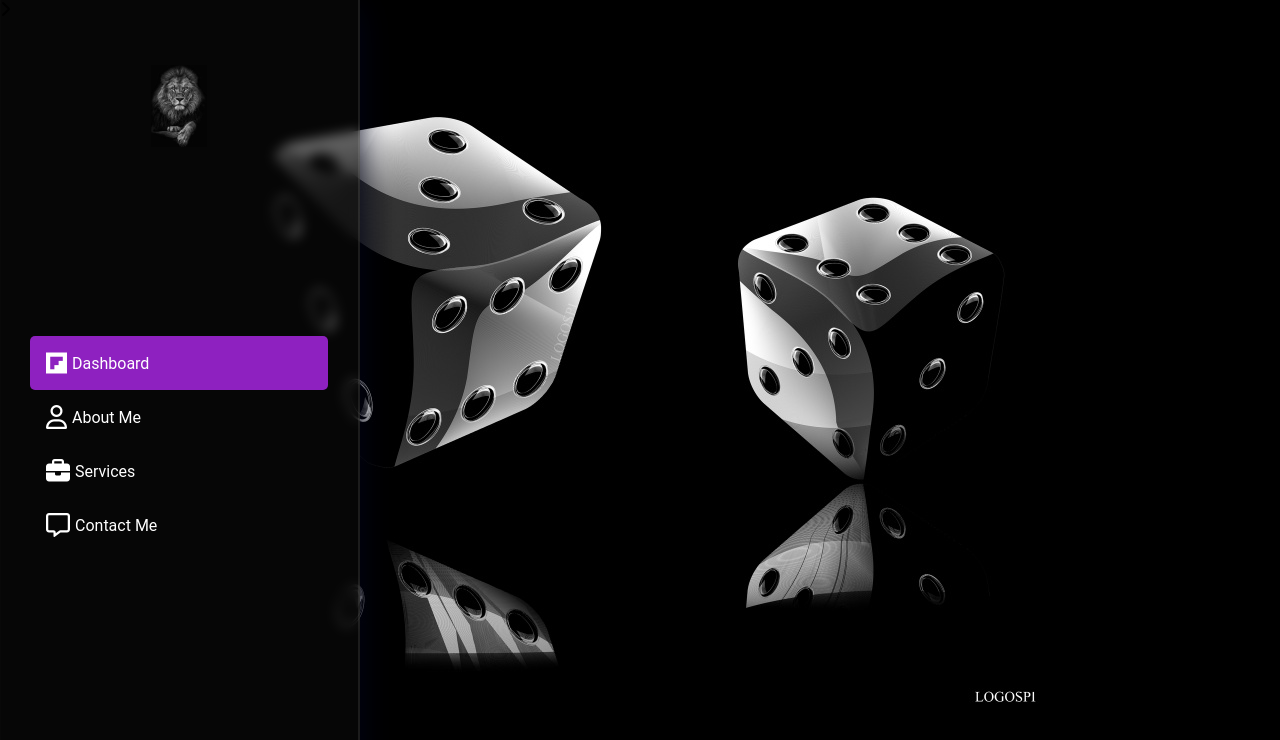
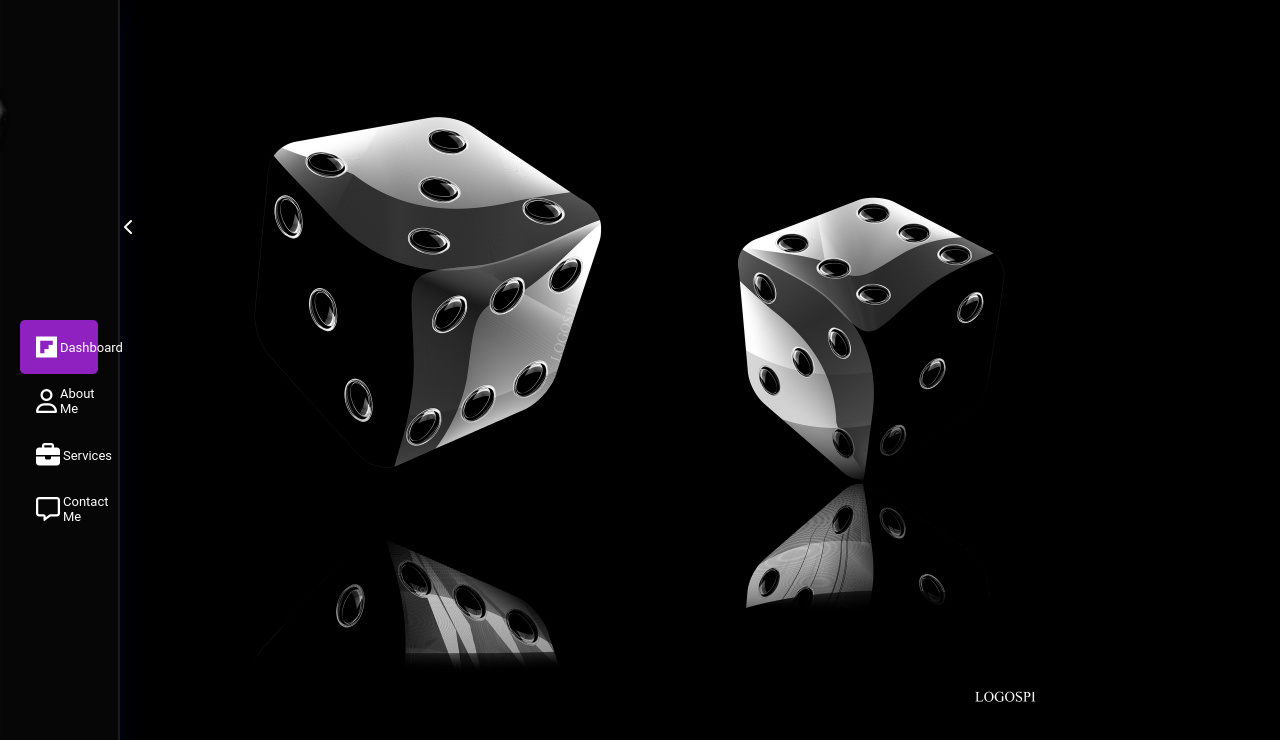
Before and after one commit to DavisKiprotich/Weather-App, a plain HTML site: page index.html in a window 1280 px wide. Shown: the top 740 px of the page. Drawn offline with Linux system fonts and the light colour scheme.

Commit message:
Sorting out appearance of my sidebar.

```diff
--- a/index.html
+++ b/index.html
@@ -9,7 +9,7 @@
 </head>
 <body>
 
-    <div class="sidebar">
+    <div class="sidebar open">
 
         <div class="toggle">
             <i class="fa-solid fa-chevron-right"></i>
@@ -17,12 +17,12 @@
 
         <div class="logo">
             <img src="./images/logo.jpeg"/>
-            <h2>Davis Kiprotich</h2>
+            <h3>Davis Kiprotich</h3>
         </div>
 
         <nav>
             <div class="nav-title">
-                Management
+                <h3>Management</h3>
             </div>
 
             <ul>
--- a/styles.css
+++ b/styles.css
@@ -13,17 +13,14 @@ body{
     background-size: cover;
     font-family: 'Roboto', sans-serif;
 }
-.logo{
-    border-radius: 50%;
-}
 
 .sidebar .logo{
     display: none;
 }
 
 .sidebar{
-    width: 360px;
-    /* width: 120px; */
+    /* width: 360px; */
+    width: 120px;
     height: 100%;
     backdrop-filter: blur(6px);
     -webkit-backdrop-filter: blur(6px);
@@ -36,17 +33,21 @@ body{
     width: 100%;
     height: 240px;
     padding: 40px 0;
-    display: grid;
+    /* display: grid;
     align-items: center;
-    justify-items: center;
+    justify-items: center; */
+    display: flex;
+    justify-content: center;
+    align-items: center;
 }
 
 .sidebar .logo img{
-    width: 56px;
-    /* height: 96px; */
+    /* width: 56px; */
+    height: 96px;
+    border-radius: 50%;
 }
 
-.sidebar .logo h2{
+.sidebar .logo h3{
     color: #fff;
     font-size: 36px;
     margin-top: 12px;
@@ -57,7 +58,7 @@ body{
 }
 
 .sidebar nav{
-    padding: 0 30px;
+    padding: 0 20px;
 }
 
 .sidebar .nav-title{
@@ -94,8 +95,8 @@ body{
 }
 
 .sidebar nav .nav-item span{
-    font-size: 16px;
-    margin-left: 5px;
+    font-size: 13px;
+    margin-left: 3px;
     pointer-events: none;
 }
 
@@ -107,3 +108,32 @@ body{
     opacity: 0;
     background: rgba(255, 255, 255, .1);
 }
+.sidebar .toggle{
+    cursor: pointer;
+    position: absolute;
+    color: #fff;
+    top: 170px;
+    right: -18px;
+    font: 27px;
+    line-height: 50%;
+    text-align: center;
+    border-radius: 50%;
+    padding: 2px;
+    background: linear-gradient(
+        90deg,
+        transparent 50%,
+        rgba(10, 10,10, 0.65) 50%
+    );
+}
+
+.sidebar.open .toggle{
+    transform: translateY(47px);
+}
+
+.sidebar .toggle i{
+    transition: .4s linear;
+}
+
+.sidebar.open .toggle i{
+    transform: rotateY(180deg);
+}
```
